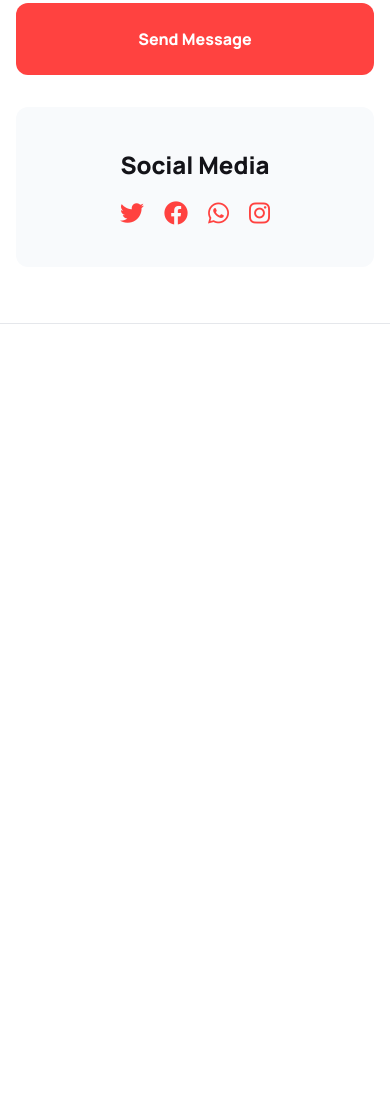
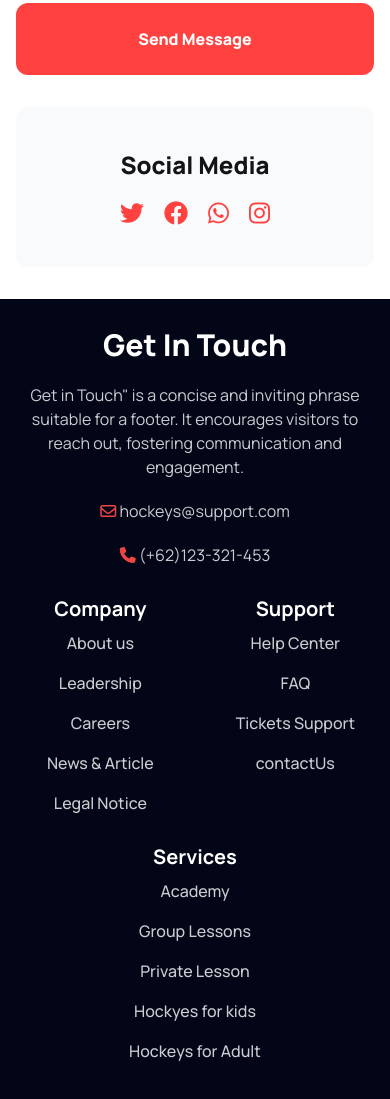
Before and after one commit to MILON-2377/b9a3, a plain HTML site: page index.html in a window 390 px wide. Shown: the part 9891-10990 px from the top of the page. Before the commit the page ends 10215 px from the top, so only its background shows below. Drawn offline with nearby package versions, Linux system fonts and the light colour scheme.

Commit message:
footer commit and also responsive

```diff
--- a/index.html
+++ b/index.html
@@ -761,7 +761,7 @@
 
         <!--social media section-->
         <div class="bo"></div>
-        <section class="w-11/12 sm:w-11/12 lg:w-11/12 lg:pt-14 mx-auto my-0">
+        <section class="w-11/12 sm:w-11/12 lg:w-11/12 lg:pt-14 mx-auto my-0 lg:-mt-7 lg:mb-10">
             <div class=" mt-8 h-40 lg:h-36 rounded-xl flex flex-col justify-center gap-5 items-center bg-slate-50">
                 <div>
                     <h4 class="text-2xl font-extrabold text-center text-[#131318]">Social Media</h4>
@@ -775,9 +775,60 @@
                 </div>
             </div>
         </section>
+    </main>
+    <footer class="mt-8">
 
-        <hr class="mt-14">
+       <section class="bg-slate-950  h-full py-7 pb-[100px] grid grid-rows-3 lg:px-32 lg:py-28 lg:flex lg:justify-between">
+                <!--footer Get in touch column-->
+            <div class="col-span-2 text-center px-4 flex flex-col gap-5 lg:grid-cols-none lg:text-left">
+                <h4 class="text-3xl font-extrabold text-white">Get In Touch</h4>
+                <p class="lg:w-[200px] text-[#FFFFFFCC]">Get in Touch" is a concise and inviting phrase suitable for a footer. It encourages visitors to reach out, fostering communication and engagement. </p>
+                <p>
+                    <i class="fa-regular fa-envelope text-red-500"></i>
+                    <span class="text-[#FFFFFFCC]">hockeys@support.com</span>
+                </p>
+                <p class="">
+                    <i class="fa-solid fa-phone text-red-500"></i>
+                    <span class="text-[#FFFFFFCC]">(+62)123-321-453</span>
+                </p>
+            </div>
 
-    </main>
+            <!--footer company column-->
+            <div class="pt-5">
+                <h4 class="text-xl font-bold text-white text-center lg:text-left">Company</h4>
+                <ul class="list-none text-base font-medium leading-10 text-[#FFFFFFCC] flex flex-col items-center lg:items-start">
+                    <li>About us</li>
+                    <li>Leadership</li>
+                    <li>Careers</li>
+                    <li>News & Article</li>
+                    <li>Legal Notice</li>
+                </ul>
+            </div>
+
+            <!--footer support colum-->
+            <div class="pt-5">
+                <h4 class="text-xl font-bold text-white text-center lg:text-left">Support</h4>
+                <ul class="list-none text-base font-medium leading-10 text-[#FFFFFFCC] flex flex-col items-center lg:flex-shrink-0 lg:items-start">
+                    <li>Help Center</li>
+                    <li>FAQ</li>
+                    <li>Tickets Support</li>
+                    <li>contactUs</li>
+                </ul>
+
+            </div>
+
+            <!--footer service column-->
+            <div class=" col-span-2 text-center pt-5 lg:grid-cols-none lg:text-left">
+                <h4 class="text-xl font-bold text-white">Services</h4>
+                <ul class="list-none text-base font-medium leading-10 text-[#FFFFFFCC]">
+                    <li>Academy</li>
+                    <li>Group Lessons</li>
+                    <li>Private Lesson</li>
+                    <li>Hockyes for kids</li>
+                    <li>Hockeys for Adult</li>
+                </ul>
+            </div>
+       </section>
+    </footer>
 </body>
 </html>
```
